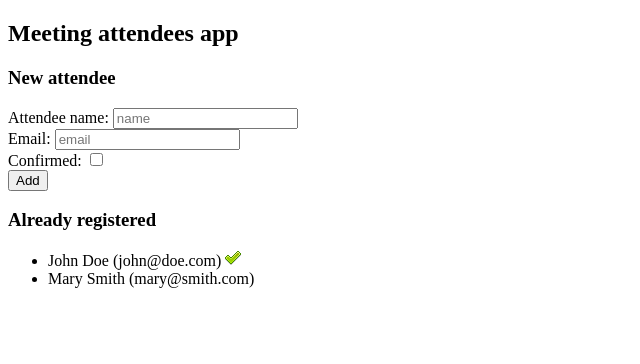
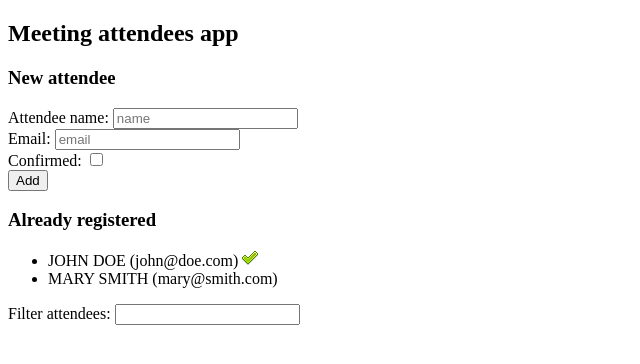
Before and after one commit to mastahu/angularjs-jug-talk, a website: page index.html in a window 1280 px wide. Shown: the whole page, without its empty margins (0-640 px from the left). Drawn offline with Linux system fonts and the light colour scheme.

Commit message:
Filters for uppercase and search added

```diff
--- a/index.html
+++ b/index.html
@@ -20,8 +20,9 @@
 		<br>
 		<h3>Already registered</h3>
 		<ul>
-			<li ng-repeat="person in people">{{person.name}} ({{person.email}}) <img src="tick-icon.png" ng-show="person.confirmed"></li>
+			<li ng-repeat="person in people | filter:search">{{person.name | uppercase}} ({{person.email}}) <img src="tick-icon.png" ng-show="person.confirmed"></li>
 		</ul>
+		<p>Filter attendees: <input type="text" ng-model="search">
 	</div>
 	<script type="text/javascript" src="app.js"></script>
 </body>
```
